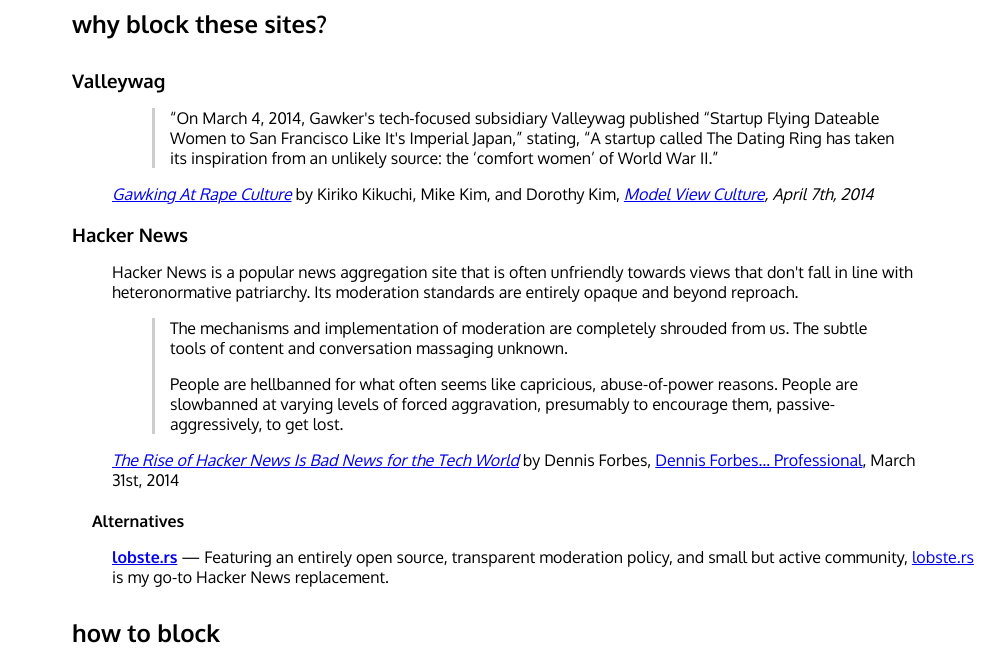
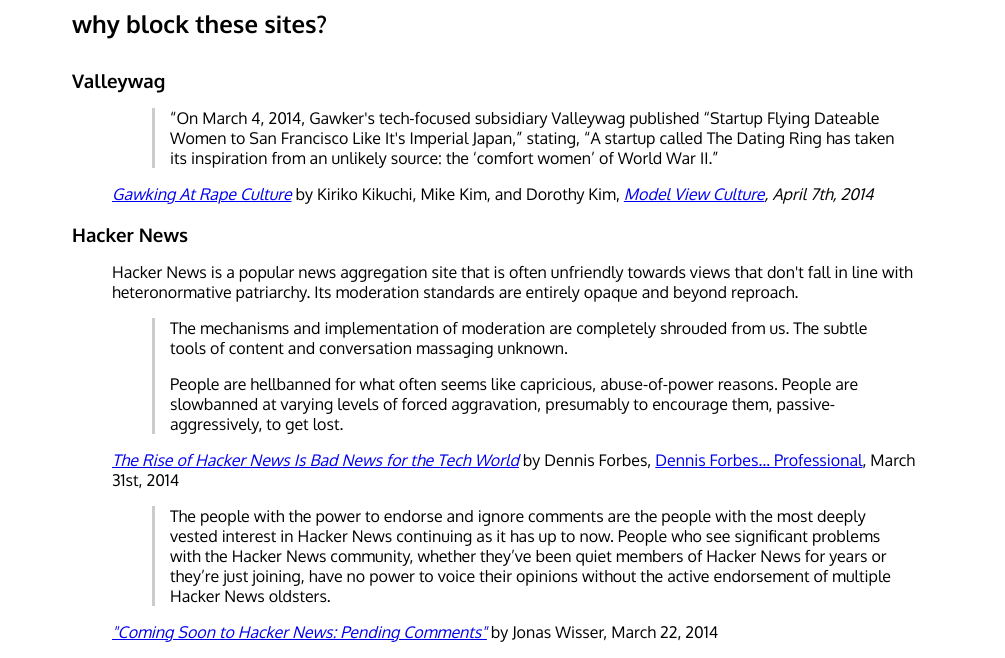
Before and after one commit to llkats/the-list, a plain HTML site: page index.html in a window 1280 px wide. Shown: the part 142-800 px from the top of the page, without its empty margins (134-1139 px from the left). Drawn offline with Linux system fonts and the light colour scheme.

Commit message:
added another HN justification article. closes #7.

```diff
--- a/index.html
+++ b/index.html
@@ -56,6 +56,14 @@
               <p><cite><a href="http://dennisforbes.ca/index.php/2014/03/31/the-rise-of-hacker-news-is-bad-news-for-the-tech-world/">The Rise of Hacker News Is Bad News for the Tech World</a></cite> by Dennis Forbes, <a href="http://dennisforbes.ca/">Dennis Forbes&hellip; Professional</a>, March 31st, 2014</p>
             </figcaption>
           </figure>
+          <figure>
+            <blockquote>
+              <p>The people with the power to endorse and ignore comments are the people with the most deeply vested interest in Hacker News continuing as it has up to now. People who see significant problems with the Hacker News community, whether they’ve been quiet members of Hacker News for years or they’re just joining, have no power to voice their opinions without the active endorsement of multiple Hacker News oldsters.</p>
+            </blockquote>
+            <figcaption>
+              <p><cite><a href="https://medium.com/p/8a36de59cf10">"Coming Soon to Hacker News: Pending Comments"</a></cite> by Jonas Wisser, March 22, 2014</p>
+            </figcaption>
+          </figure>
           <h4>Alternatives</h4>
           <p><strong><a href="https://lobste.rs/">lobste.rs</a></strong> &mdash; Featuring an entirely open source, transparent moderation policy, and small but active community, <a href="https://lobste.rs/">lobste.rs</a> is my go-to Hacker News replacement.</p>
         </article>
```
